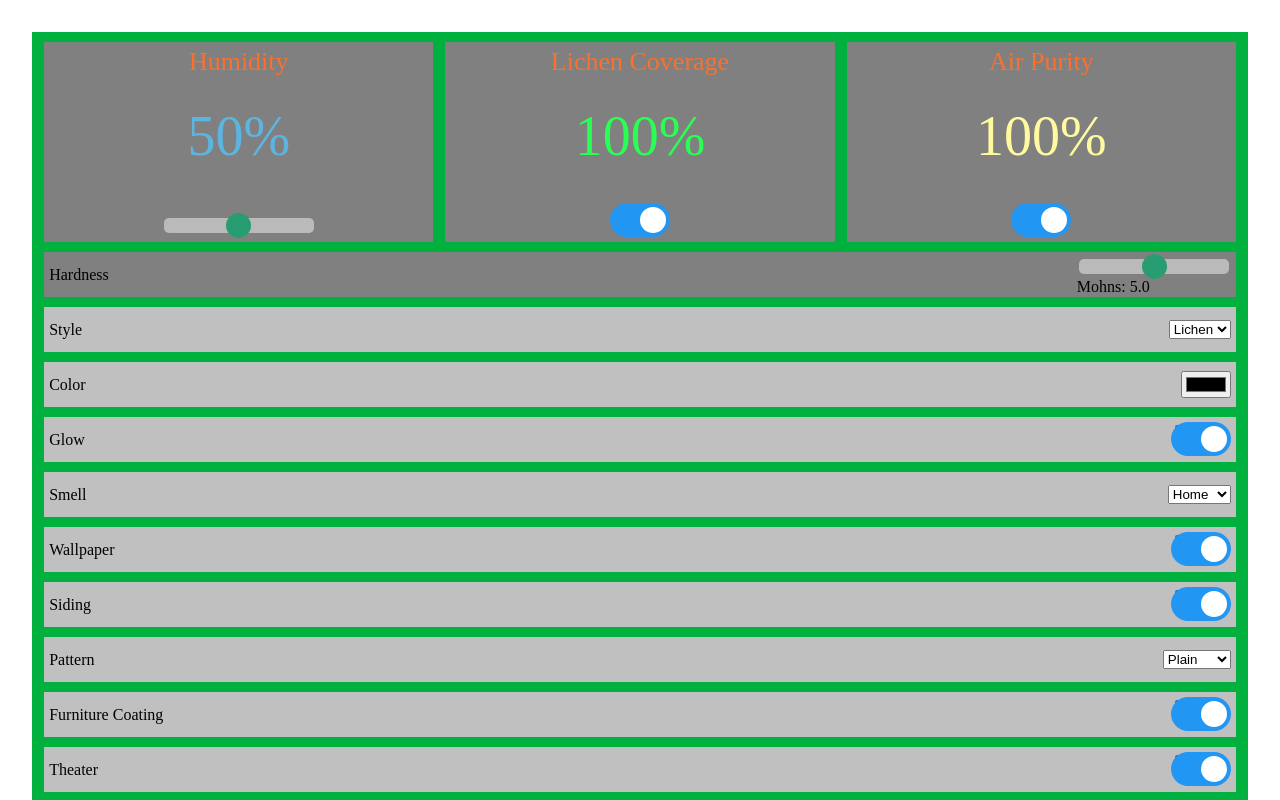
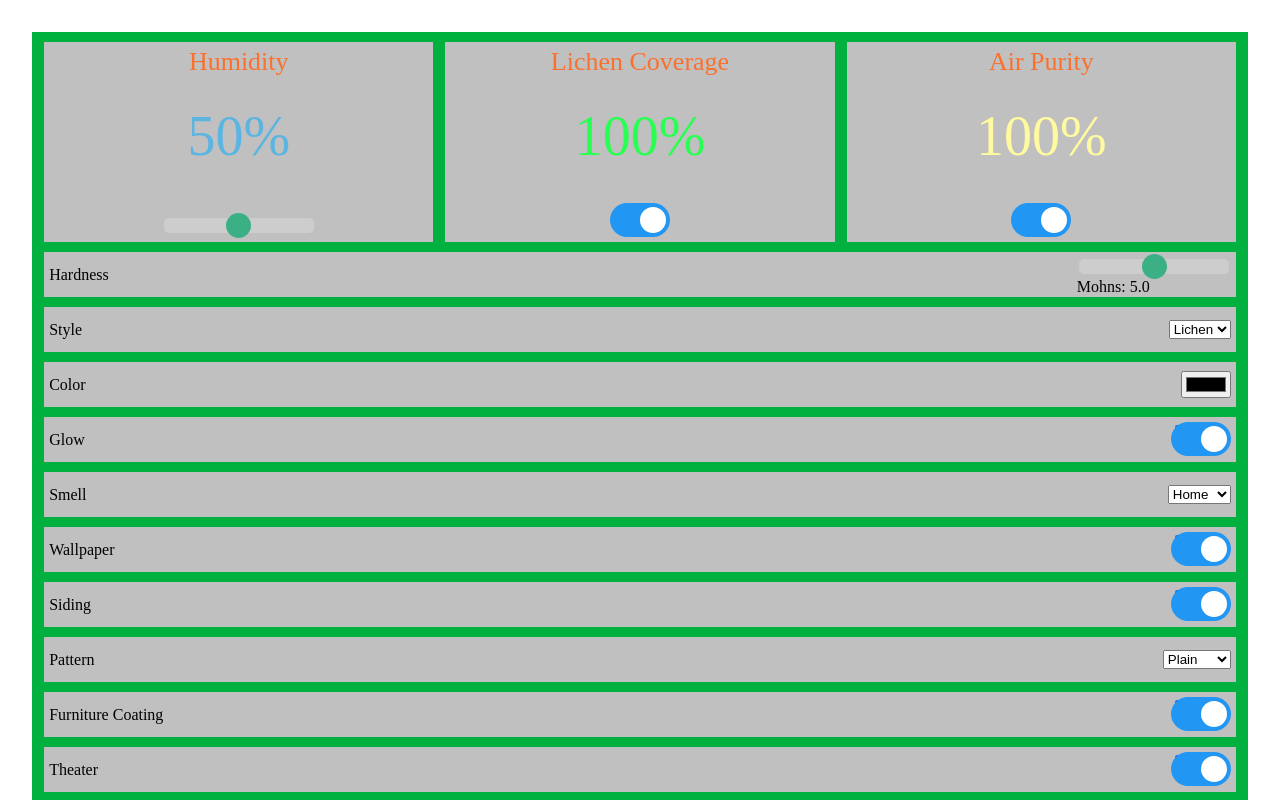
Before and after one commit to Superboi07/superboi07.github.io, a plain HTML site: page index.html in a window 1280 px wide. Shown: the top 800 px of the page. Drawn offline with Linux system fonts and the light colour scheme.

Commit message:
Update index.html

```diff
--- a/index.html
+++ b/index.html
@@ -27,7 +27,7 @@
                 width: 98%;
                 height: 45px;
                 top: 220px;
-                background-color: gray;
+                background-color: silver;
             }
 
             .humidZone {
@@ -37,7 +37,7 @@
                 width: 32%;
                 height: 200px;
                 top: 10px;
-                background-color: gray;
+                background-color: silver;
             }
 
             .healthZone {
@@ -47,7 +47,7 @@
                 width: 32%;
                 height: 200px;
                 top: 10px;
-                background-color: gray;
+                background-color: silver;
             }
 
             .airZone {
@@ -57,7 +57,7 @@
                 width: 32%;
                 height: 200px;
                 top: 10px;
-                background-color: gray;
+                background-color: silver;
             }
 
             .line {
```
